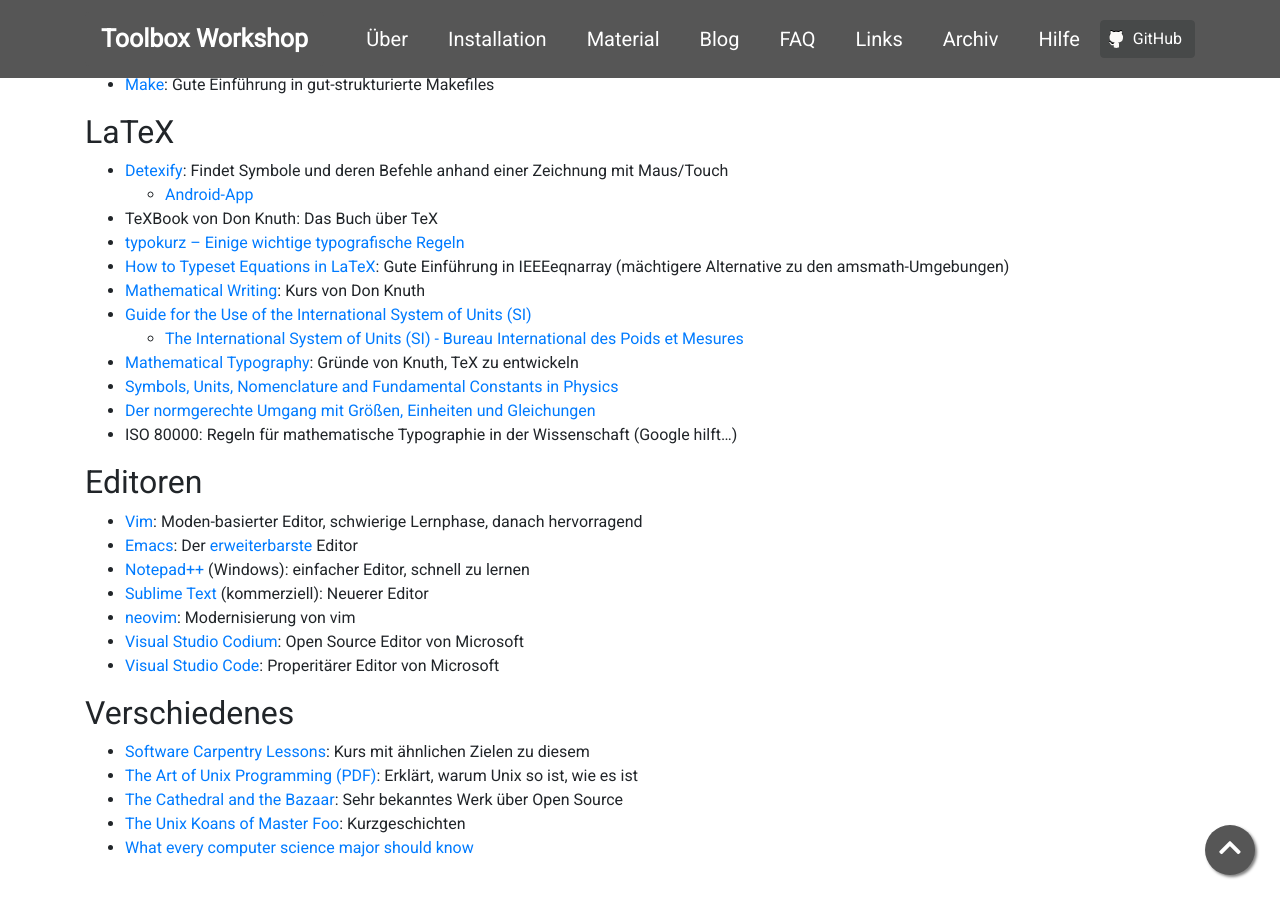
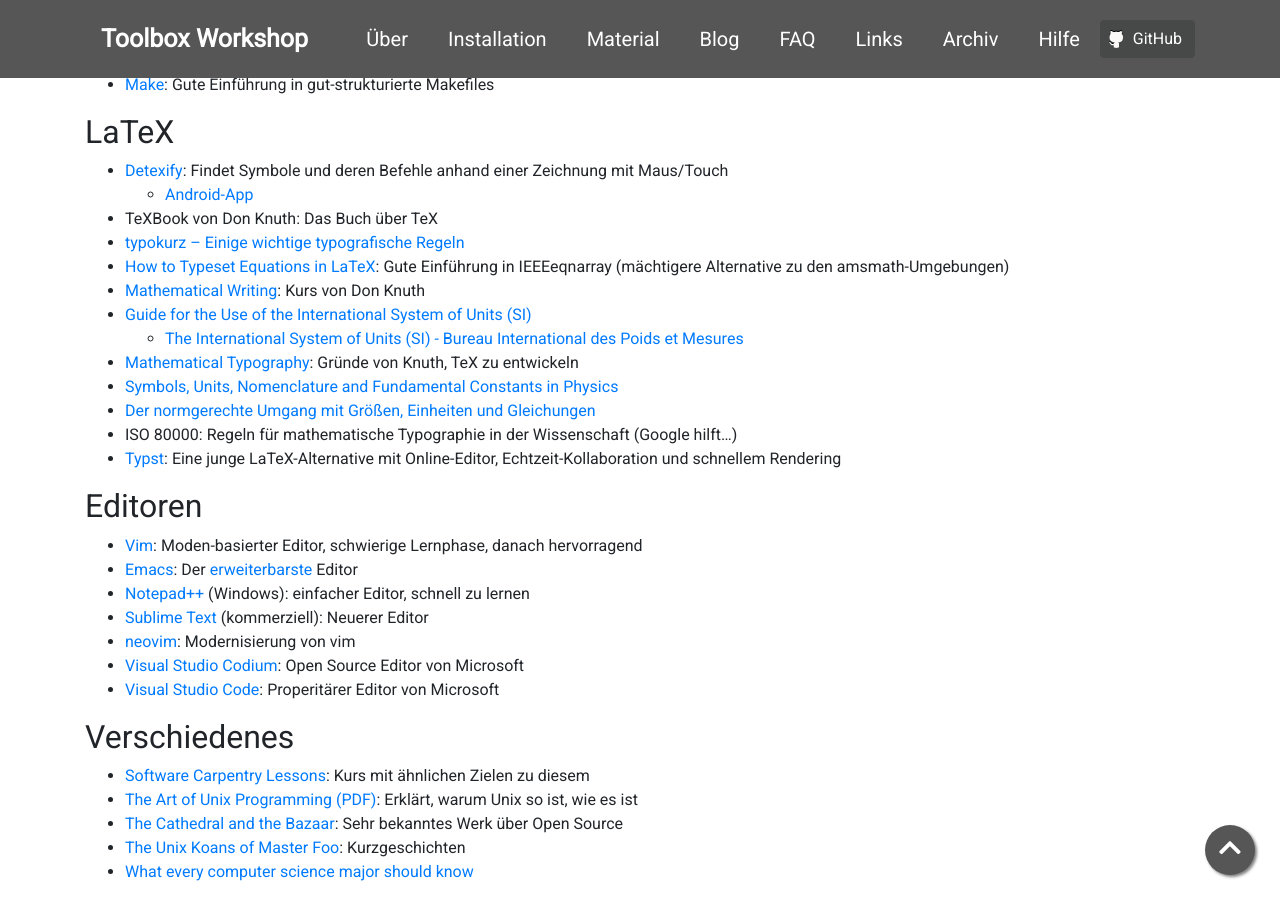
Before and after one commit to pep-dortmund/homepage-toolbox, a Jekyll site: the page built from links.md, in a window 1280 px wide and 900 px high, scrolled down 1429 px. Built offline with Jekyll 4.4.1, drawn with Linux system fonts in a browser that asks for light colours; nearby versions of some CDN libraries; before the commit the page ends 2305 px from its top, so only the background shows below that.

Commit message:
add Typst to links.md
Yes, I'm a fanboy.

```diff
--- a/links.md
+++ b/links.md
@@ -80,6 +80,7 @@
 - [Symbols, Units, Nomenclature and Fundamental Constants in Physics](https://iupap.org/wp-content/uploads/2021/03/A4.pdf){:target="_blank"}
 - [Der normgerechte Umgang mit Größen, Einheiten und Gleichungen](https://scdn.rohde-schwarz.com/ur/pws/dl_downloads/dl_common_library/dl_brochures_and_datasheets/pdf_1/Normgerechter_Umgang_mit_Groessen_Einheiten_Gleichungen_bro_de_5214-5061-61_v0500.pdf){:target="_blank"}
 - ISO 80000: Regeln für mathematische Typographie in der Wissenschaft (Google hilft…)
+- [Typst](https://typst.app/){:target="_blank"}: Eine junge LaTeX-Alternative mit Online-Editor, Echtzeit-Kollaboration und schnellem Rendering
 
 ## Editoren
 
```
